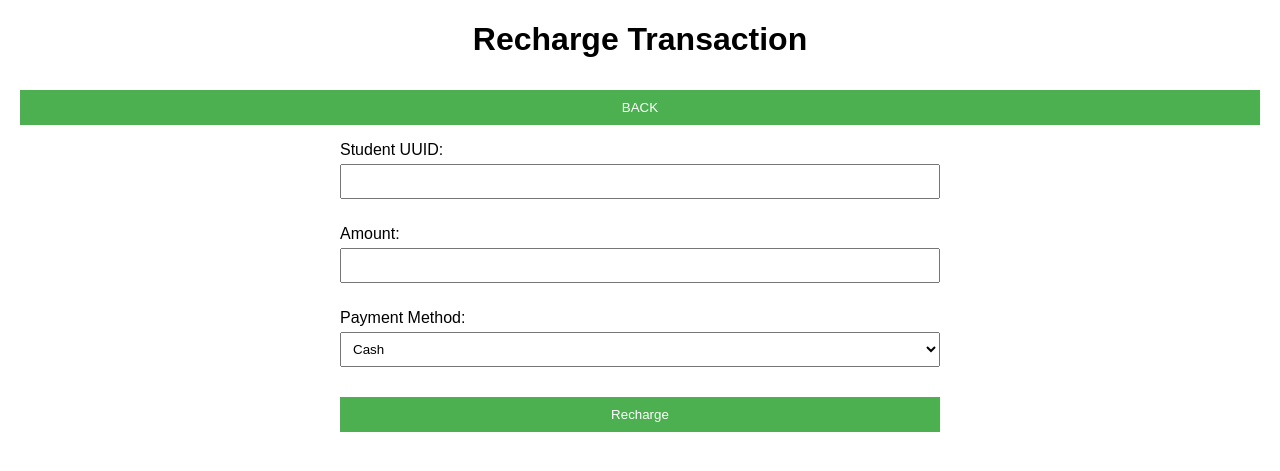
After one commit to PSGSudalai/Canteen_QR, a Django app: page /recharge-transaction/ in a window 1280 px wide. The commit adds this page. Shown: the top 471 px of the page. Run offline with Django 5.2, Linux system fonts and the light colour scheme.

Commit message:
transaction template and view

```diff
--- a/BASE/choices.py
+++ b/BASE/choices.py
@@ -1,6 +1,6 @@
 CATEGORY_CHOICES = {
     ("FOOD", "Food"),
-    ("DRINK", "Drink"),
+    ("beverage", "beverage"),
     ("SNACK", "Snack"),
 }
 
--- /dev/null
+++ b/BASE/helpers.py
@@ -0,0 +1,3 @@
+def calculating_total_cost(cart_items):
+    total_cost = sum(item.item.price * item.quantity for item in cart_items)
+    return total_cost if total_cost else 0
--- a/BASE/templates/canteen_items/item_list.html
+++ b/BASE/templates/canteen_items/item_list.html
@@ -212,7 +212,7 @@
             <!-- Replace with dynamic options based on your categories -->
             <option value="FOOD">Food</option>
             <option value="SNACK">Snacks</option>
-            <option value="DRINK">Drink</option>
+            <option value="beverage">beverage</option>
         </select>
         <button type="submit">Search</button>
     </form>
--- /dev/null
+++ b/BASE/templates/recharge_transaction.html
@@ -0,0 +1,82 @@
+<!DOCTYPE html>
+<html>
+<head>
+    <title>Recharge Transaction</title>
+    <style>
+        body {
+            font-family: Arial, sans-serif;
+            margin: 20px;
+            padding: 0;
+        }
+        h1 {
+            text-align: center;
+        }
+        form {
+            max-width: 600px;
+            margin: 0 auto;
+        }
+        p {
+            margin-bottom: 10px;
+        }
+        label {
+            display: block;
+            margin-bottom: 5px;
+        }
+        input[type="text"],
+        input[type="number"] {
+            width: 100%;
+            padding: 8px;
+            margin-bottom: 10px;
+            box-sizing: border-box;
+        }
+        select {
+            width: 100%;
+            padding: 8px;
+            margin-bottom: 10px;
+            box-sizing: border-box;
+        }
+        button {
+            background-color: #4CAF50;
+            color: white;
+            padding: 10px 20px;
+            border: none;
+            cursor: pointer;
+            margin-top: 10px;
+            width: 100%;
+        }
+        .button-right {
+            display: flex;
+            justify-content: flex-end;
+            margin-top: 10px;
+        }
+    </style>
+</head>
+<body>
+    <h1>Recharge Transaction</h1>
+    <div class="button-right">
+        <button>
+            <a href="{% url 'canteen_item_list' %}" style="color: white; text-decoration: none;">BACK</a>
+        </button>
+    </div>
+    <form method="post" action="{% url 'recharge_transaction' %}">
+        {% csrf_token %}
+        <p>
+            <label for="uuid">Student UUID:</label>
+            <input type="text" name="uuid" id="uuid" required>
+        </p>
+        <p>
+            <label for="amount">Amount:</label>
+            <input type="number" name="amount" id="amount" required>
+        </p>
+        <p>
+            <label for="payment_method">Payment Method:</label>
+            <select name="payment_method" id="payment_method" required>
+                <option value="cash">Cash</option>
+                <option value="upi">UPI</option>
+                <!-- Add other payment methods as needed -->
+            </select>
+        </p>
+        <button type="submit">Recharge</button>
+    </form>
+</body>
+</html>
--- a/BASE/urls.py
+++ b/BASE/urls.py
@@ -1,6 +1,7 @@
 from django.urls import path
 from django.conf import settings
 from django.conf.urls.static import static
+from django.views.generic import TemplateView
 from BASE.views import (
     signup_view,
     login_view,
@@ -12,6 +13,8 @@ from BASE.views import (
     delete_cart_item,
     CartListView,
     qr_image_view,
+    payment_transaction_view,
+    recharge_transaction_view,
 )
 
 urlpatterns = [
@@ -25,4 +28,22 @@ urlpatterns = [
     path("clear_cart/", clear_cart_items, name="clear_cart"),
     path("delete_cart_item/<int:item_id>/", delete_cart_item, name="delete_cart_item"),
     path("cart/", CartListView.as_view(), name="cart_list"),
+    path(
+        "api/recharge-transaction/",
+        recharge_transaction_view,
+        name="recharge_transaction",
+    ),
+    path(
+        "api/payment-transaction/", payment_transaction_view, name="payment_transaction"
+    ),
+    path(
+        "recharge-transaction/",
+        TemplateView.as_view(template_name="recharge_transaction.html"),
+        name="recharge_transaction_form",
+    ),
+    path(
+        "payment-transaction/",
+        TemplateView.as_view(template_name="payment_transaction.html"),
+        name="payment_transaction_form",
+    ),
 ] + static(settings.MEDIA_URL, document_root=settings.MEDIA_ROOT)
--- a/BASE/views/__init__.py
+++ b/BASE/views/__init__.py
@@ -1,3 +1,4 @@
 from .user import login_view, signup_view, logout_view, qr_image_view
 from .item import canteen_item_create, canteen_item_list
 from .add_cart import add_to_cart, CartListView, clear_cart_items, delete_cart_item
+from .transactions import recharge_transaction_view, payment_transaction_view
--- a/BASE/views/user.py
+++ b/BASE/views/user.py
@@ -54,7 +54,7 @@ def signup_view(request):
 
             # Login user
             login(request, user)
-            messages.success(request, "Registration successful")
+            # messages.success(request, "Registration successful")
             return redirect(
                 "qr_image"
             )  # Redirect to a view that displays/shares the QR image
--- /dev/null
+++ b/BASE/views/website.py
@@ -0,0 +1,4 @@
+from django.shortcuts import render, redirect
+from django.contrib.auth import login, authenticate, logout
+from django.contrib.auth.decorators import login_required
+from BASE.models import CustomUser
```
Also changed, not shown: BASE/templates/canteen_items/item_form.html (+76 -2 lines), BASE/templates/payment_transaction.html (added, +77 -0 lines), BASE/views/item.py (+14 -6 lines), BASE/views/transactions.py (added, +104 -0 lines).
